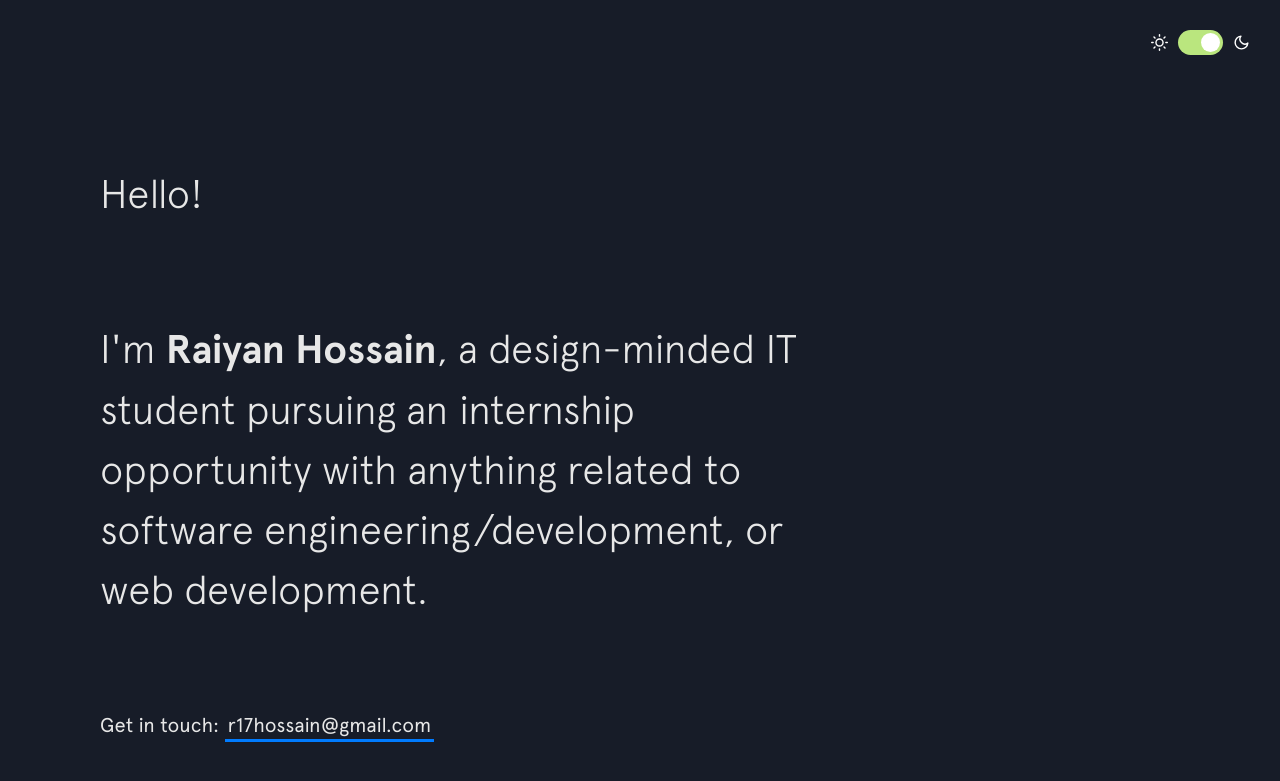
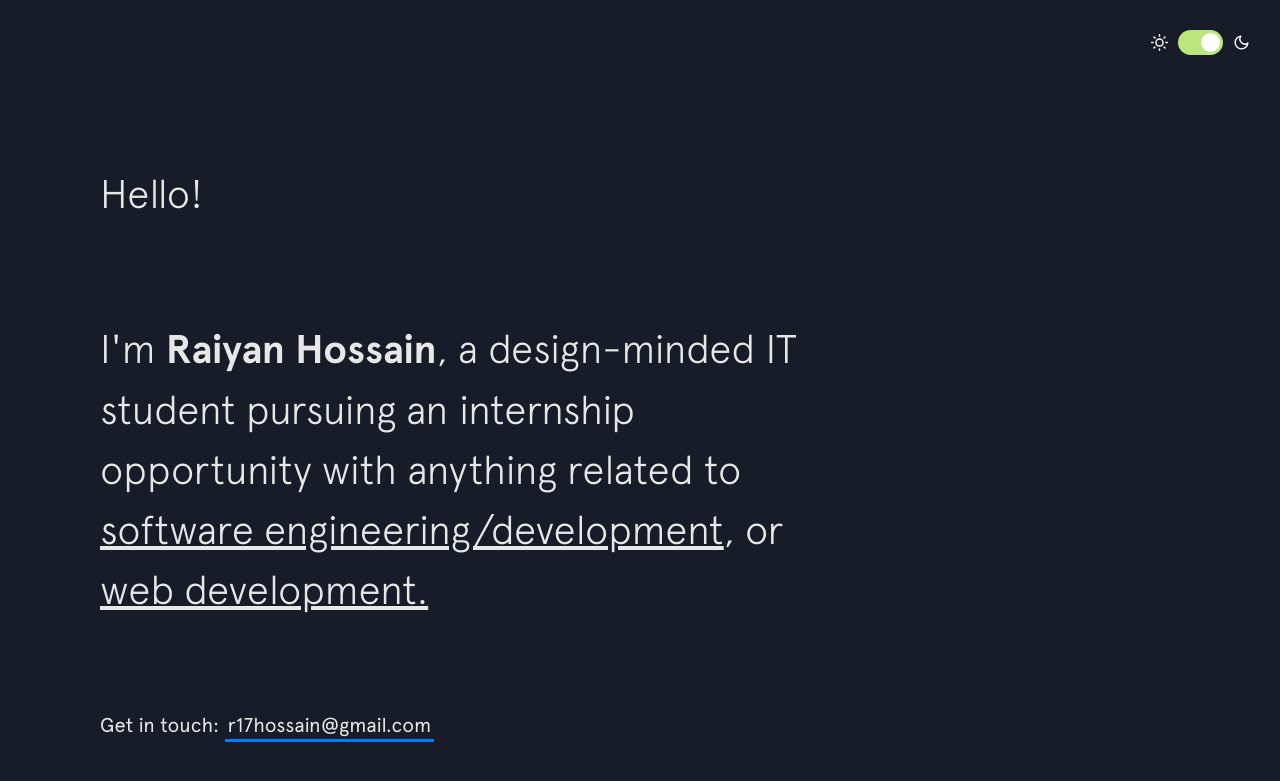
Before and after one commit to rh376/raiyanh717.github.io, a Jekyll site: the page built from index.html, in a window 1280 px wide and 900 px high. Shown: the top 781 px of the window. Built offline with Jekyll 4.4.1, drawn with Linux system fonts in a browser that asks for light colours; nearby versions of some CDN libraries.

Commit message:
edit the intro

```diff
--- a/_includes/intro.html
+++ b/_includes/intro.html
@@ -3,7 +3,7 @@
   </h1>
 
   <h2 class="intro__tagline">I'm
-    <span class="name">Raiyan Hossain</span>, a design-minded IT student pursuing an internship opportunity with anything related to software engineering/development, or web development.
+    <span class="name">Raiyan Hossain</span>, a design-minded IT student pursuing an internship opportunity with anything related to <u>software engineering/development</u>, or <u>web development.</u>
   </h2>
 
   <h3 class="intro__contact">
```
